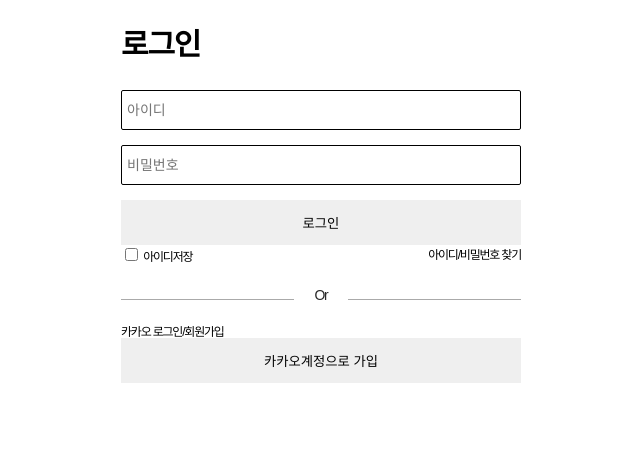
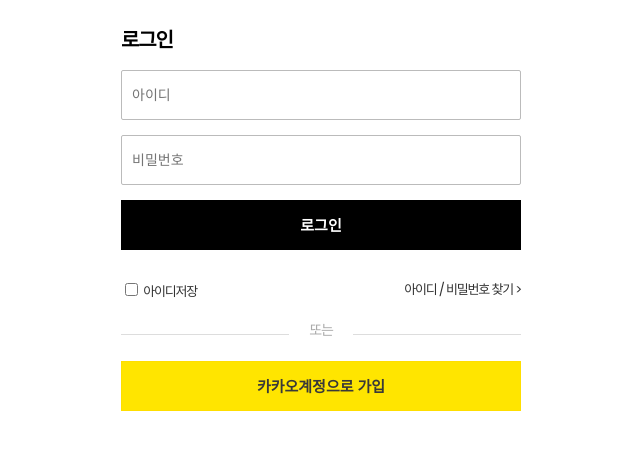
Before and after one commit to seojindev/lunatalk.publish, a plain HTML site: page login.html in a window 1280 px wide. Shown: the whole page, without its empty margins (319-959 px from the left). Drawn offline with Linux system fonts and the light colour scheme.

Commit message:
[UPDATE]로그인 CSS

```diff
--- a/css/login.css
+++ b/css/login.css
@@ -6,8 +6,10 @@
     justify-content: space-around;
 }
 
-.login__column h1{
-    padding:30px 0;
+.login__column h2{
+    padding: 30px 0 20px 0;
+    font-size: 20px;
+    font-weight: bold;
 }
 
 .login__column{
@@ -23,25 +25,34 @@
 
 #customer_login > input{
     width:100%;
-    height:40px;
+    height:50px;
     margin-bottom: 15px;
     box-sizing: border-box;
     border-radius: 2px;
-    border: 1px solid #000;
-    padding:0 5px;
+    border: 1px solid #bbb;
+    padding:0 10px;
 
 }
 
-#customer_login button {
+#customer_login > button {
     width:100%;
-    height:45px;
-    border:0;
+    height:50px;
+    background-color: #000;
+    color: #fff;
+    box-sizing: border-box;
+    margin-bottom: 30px;
+    font-weight: bold;
+    border: 0;
+    font-size: 15px;
 }
 
 .idpassword__help{
     display: flex;
     align-items: center;
     width: 100%;
+    font-size:13px;
+    color:#333;
+
 }
 
 .idpassword__help label{
@@ -55,7 +66,7 @@
 
 .hr__login{
     width: 100%;
-    border-top:1px solid #aaa;
+    border-top:1px solid #ddd;
     text-align:center;
     margin:35px 0 12px 0;
 }
@@ -68,10 +79,31 @@
     text-align: center;
     font-size: 14px;
     padding: 0 20px;
-    color: #282828;
+    color: #aaa;
 }
 
 #customer_login .snsLogin{
     /* display: block; */
     width:100%;
+    font-size: 14px;
+    font-weight: bold;
+    color:#333;
+
 }
+
+.snsLogin h4{
+  margin-bottom: 15px;
+}
+
+.btn_kakao_login {
+  width:100%;
+  height:50px;
+  background-color:#FFE500;
+  color:#393939;
+  box-sizing: border-box;
+  margin-bottom: 30px;
+  font-weight: bold;
+  border: 1px solid #FFDE00;
+  font-size: 15px;
+
+}
--- a/login.html
+++ b/login.html
@@ -1,39 +1,43 @@
 <!DOCTYPE html>
 <html lang="ko">
+
 <head>
   <meta charset="UTF-8">
   <meta http-equiv="X-UA-Compatible" content="IE=edge">
   <meta name="viewport" content="width=device-width, initial-scale=1.0">
   <link rel="stylesheet" href="css/login.css">
   <link rel="stylesheet" href="css/reset.css">
+  <link rel="preconnect" href="https://fonts.gstatic.com">
+  <link href="https://fonts.googleapis.com/css2?family=Noto+Sans+KR&family=Poppins&display=swap" rel="stylesheet">
 
   <title>로그인</title>
 </head>
+
 <body>
   <main id="login">
     <div class="login__column">
-            <h1>로그인</h1>
+      <h2>로그인</h2>
       <div class="login__box">
         <form id="customer_login">
           <input type="id" id="customer_id" placeholder="아이디">
-                        <input type="password" id="customer_pw" placeholder="비밀번호" >
+          <input type="password" id="customer_pw" placeholder="비밀번호">
           <button class="btn_login">로그인</button>
           <div class="idpassword__help">
             <label>
               <input type="checkbox" name="saved_id"> 아이디저장
             </label>
-                            <p class="forget">아이디/비밀번호 찾기</p>
+            <p class="forget">아이디 / 비밀번호 찾기 > </p>
           </div>
           <p class="hr__login">
-                            <span>Or</span>
+            <span>또는</span>
           </p>
           <div class="snsLogin">
-                            <h4 class="title">카카오 로그인/회원가입</h4>
-                            <button class="btn_login">카카오계정으로 가입</button>
+            <button class="btn_kakao_login">카카오계정으로 가입</button>
           </div>
         </form>
       </div>
     </div>
   </main>
 </body>
+
 </html>
```
Lines whose indentation alone changed are shown as unchanged.
